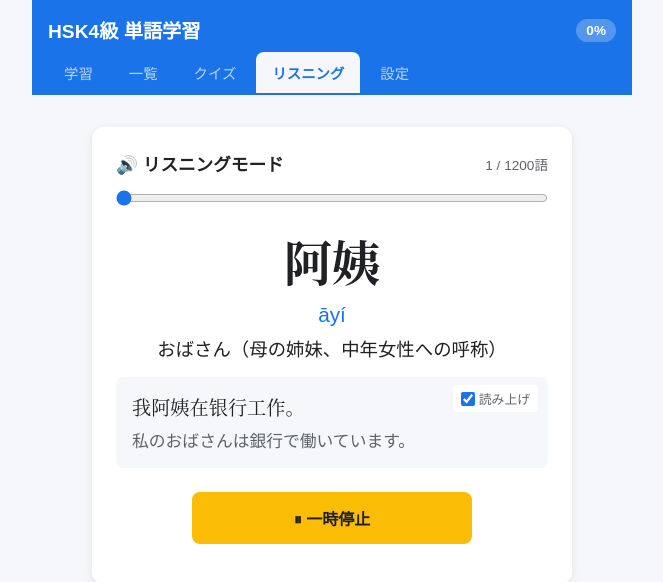
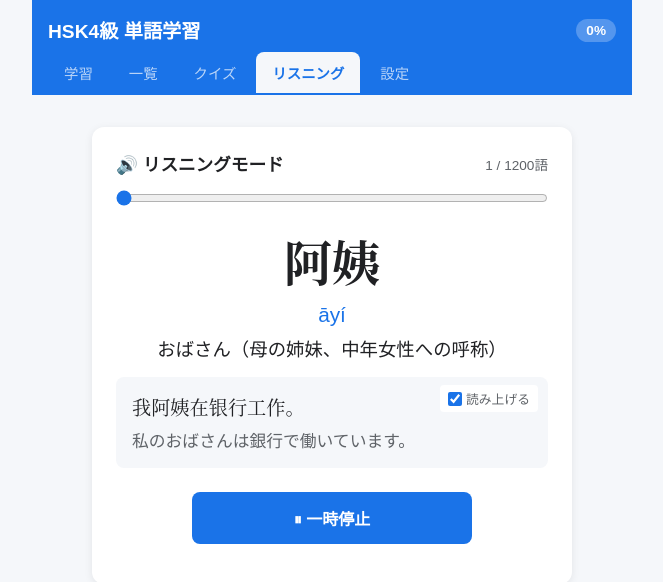
Before and after one commit to hidehitomobile/hsk4-app, a React (Vite) app: page /#/autolisten in a window 1280 px wide. Shown: the top 582 px of the page, without its empty margins (308-971 px from the left). Built offline with nearby package versions, Linux system fonts and the light colour scheme.

Commit message:
再生機能のボタンを調整しました。

```diff
--- a/src/components/AutoListen.tsx
+++ b/src/components/AutoListen.tsx
@@ -147,7 +147,7 @@ export function AutoListen() {
                 checked={playExamples}
                 onChange={e => handlePlayExamplesToggle(e.target.checked)}
               />
-              読み上げ
+              読み上げる
             </label>
             <div className="auto-listen-example">{currentWord.example}</div>
             <div className="auto-listen-example-meaning">{currentWord.exampleMeaning}</div>
@@ -156,7 +156,7 @@ export function AutoListen() {
 
         <div className="auto-listen-controls">
           <button
-            className={`auto-listen-ctrl-btn ${status === 'playing' ? 'pause' : 'resume'}`}
+            className="auto-listen-ctrl-btn"
             onClick={handleToggle}
           >
             {finished ? '↺ 最初から' : status === 'playing' ? '⏸ 一時停止' : '▶ 再開'}
--- a/src/styles/index.css
+++ b/src/styles/index.css
@@ -2040,6 +2040,8 @@ body {
   padding: 14px 20px;
   border: none;
   border-radius: var(--radius-sm);
+  background: var(--primary);
+  color: white;
   font-size: 1rem;
   font-weight: 700;
   cursor: pointer;
@@ -2050,22 +2052,8 @@ body {
   transform: scale(0.97);
 }
 
-.auto-listen-ctrl-btn.pause {
-  background: var(--warning);
-  color: #202124;
-}
-
-.auto-listen-ctrl-btn.pause:hover {
-  background: #f9a825;
-}
-
-.auto-listen-ctrl-btn.resume {
-  background: var(--success);
-  color: white;
-}
-
-.auto-listen-ctrl-btn.resume:hover {
-  background: #2e7d32;
+.auto-listen-ctrl-btn:hover {
+  background: var(--primary-dark);
 }
 
 /* Finished state */
@@ -2080,10 +2068,6 @@ body {
 }
 
 /* ===== Dark mode: Auto Listen ===== */
-[data-theme="dark"] .auto-listen-ctrl-btn.pause {
-  color: #202124;
-}
-
 [data-theme="dark"] .auto-listen-example-section {
   background: #222;
 }
```
Also changed, not shown: 5 other files (tests, documents, lock files or other folders).
